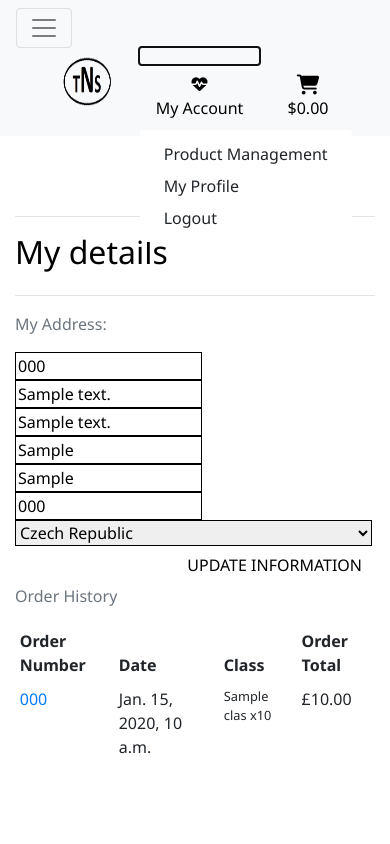
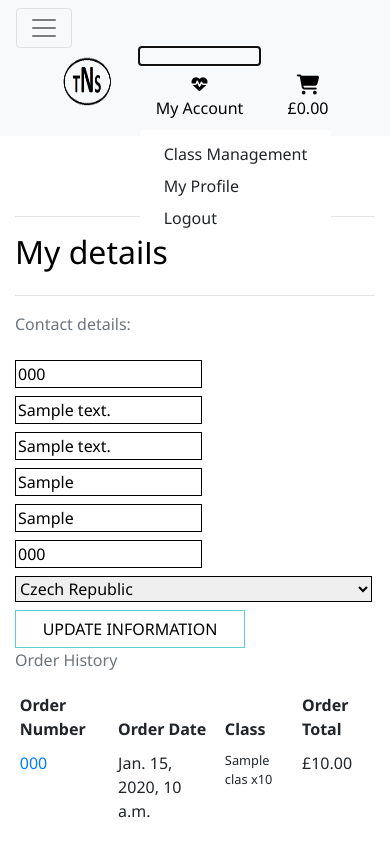
Before and after one commit to Code-Institute-Submissions/trainernats, a Django app: page /membership/ in a window 390 px wide, after a click that opens the changed part. Run offline with Django 3.2, Linux system fonts and the light colour scheme; a user stored in the database is signed in; tables that the repository leaves empty hold one stand-in row (values such as "Sample post"); some libraries are stand-ins or nearby versions.

Commit message:
made changes to memberships form.py and base template aswell as top-nav and mobile nav to exclude nav links if the user is not an admin

```diff
--- a/checkout/templates/checkout/checkout.html
+++ b/checkout/templates/checkout/checkout.html
@@ -90,7 +90,7 @@
                     {{ order_form.country | as_crispy_field }}
                     <div class="form-check form-check-inline float-right mr-0">
                         {% if user.is_authenticated %}
-                            <label class="form-check-label" for="id-save-info">Save this delivery information to my profile</label>
+                            <label class="form-check-label text-black" for="id-save-info">Save this delivery information to my profile</label>
                             <input class="form-check-input ml-2 mr-0" type="checkbox" id="id-save-info" name="save-info" checked>
                         {% else %}
                             <label class="form-check-label" for="id-save-info">
@@ -117,7 +117,7 @@
                         </span>
                         <span class="font-weight-bold">Adjust Cart</span>
                     </a>
-                    <button id="submit-button" class="btn btn-black rounded-0">
+                    <button id="submit-button" class="btn btn-black rounded-0 ml-2 mb-0">
                         <span class="font-weight-bold">Complete Order</span>
                         <span class="icon">
                             <i class="fas fa-lock"></i>
--- a/memberships/forms.py
+++ b/memberships/forms.py
@@ -30,5 +30,5 @@ class UserMembershipForm(forms.ModelForm):
                 else:
                     placeholder = placeholders[field]
                 self.fields[field].widget.attrs['placeholder'] = placeholder
-            self.fields[field].widget.attrs['class'] = 'border-black rounded-0 profile-form-input'
+            self.fields[field].widget.attrs['class'] = 'border-black rounded-0 mt-2 profile-form-input'
             self.fields[field].label = False
--- /dev/null
+++ b/memberships/static/memberships/css/membership.css
@@ -0,0 +1,3 @@
+.text-imput{
+    margin-top:10px;
+}
--- a/memberships/templates/memberships/membership.html
+++ b/memberships/templates/memberships/membership.html
@@ -2,7 +2,7 @@
 {% load static %}
 
 {% block extra_css %}
-    <link rel="stylesheet" href="{% static 'memberships/css/profile.css' %}">
+    <link rel="stylesheet" href="{% static 'memberships/css/membership.css' %}">
 {% endblock %}
 
 {% block page_header %}
@@ -25,11 +25,11 @@
         </div>
         <div class="row">
             <div class="col-12 col-lg-6">
-                <p class="text-muted">My Address:</p>
+                <p class="text-muted">Contact details:</p>
                 <form class="mt-3" action="{% url 'membership' %}" method="POST" id="membership-update-form">
                     {% csrf_token %}
                     {{ form|crispy }}
-                    <button class="btn btn-black rounded-0 text-uppercase float-right">Update Information</button>
+                    <button class="btn classes-button rounded-0 text-uppercase mt-2">Update Information</button>
                 </form>
             </div>
             <div class="col-12 col-lg-6">
@@ -39,7 +39,7 @@
                         <thead>
                             <tr>
                                 <th>Order Number</th>
-                                <th>Date</th>
+                                <th>Order Date</th>
                                 <th>Class</th>
                                 <th>Order Total</th>
                             </tr>
--- a/memberships/views.py
+++ b/memberships/views.py
@@ -15,8 +15,15 @@ def membership(request):
         form = UserMembershipForm(request.POST, instance=membership)
         if form.is_valid():
             form.save()
-            messages.success(request, 'Your details have been updated successfully')
-
+            messages.success(
+                             request,
+                             'Your details have been updated successfully'
+                             )
+        else:
+            messages.error(
+                           request,
+                           'Unable to update info - please check for errors'
+                           )
     form = UserMembershipForm(instance=membership)
     orders = membership.orders.all()
 
--- a/static/css/base.css
+++ b/static/css/base.css
@@ -48,31 +48,11 @@ body {
     display: flex;
     justify-content: center;
     align-items: center;
-    height: 50px;
-    margin-bottom: 10px;
     border: 1px solid #58d1cd;
     background: white;
     color: black;
     min-width: 230px;
     }
-
-.btn-black {
-    background: white;
-    color: black;
-}
-
-.btn-outline-black {
-    background: black;
-    color: white !important; /* use important to override link colors for <a> elements */
-    border: 1px solid white;
-}
-
-.btn-outline-black:hover,
-.btn-outline-black:active,
-.btn-outline-black:focus {
-    background: white;
-    color: black !important;
-}
 
 .classes-button:hover,
 .classes-button:active,
@@ -83,6 +63,25 @@ body {
     background: #70f0eb;
     color: #000;
 }
+
+.btn-black {
+    background: #70f0eb;
+    color: black;
+    margin-bottom: 10px;
+}
+
+.btn-outline-black {
+    background: black;
+    color: white !important; /* use important to override link colors for <a> elements */
+}
+
+.btn-outline-black:hover,
+.btn-outline-black:active,
+.btn-outline-black:focus {
+    background: #70f0eb;
+    color: black !important;
+}
+
 
 .text-black {
     color: #000 !important;
@@ -103,7 +102,7 @@ body {
 }
 
 .container-classes {
-    margin-top:10px;
+    margin:10px 0px;
     font-family: 'Noto Sans', sans-serif;
 }
 .tagline {
@@ -148,7 +147,7 @@ body {
     padding: 15px;
     font-size: 1.25rem;
     border-top-style: solid;
-    border-top-color:green;
+    /*border-top-color:green;*/
 }
 
 .to-checkout{
--- a/templates/base.html
+++ b/templates/base.html
@@ -62,17 +62,22 @@
                         <a class="text-black nav-link" href="#" id="user-options" data-toggle="dropdown" aria-haspopup="true" aria-expanded="false">
                             <div class="text-center">
                                 <div><i class="fas fa-heartbeat"></i></div>
+                                {% if request.user.is_authenticated %}
                                 <p class="my-0">My Account</p>
+                                {% else %}
+                                <p class="my-0">Register/Login</p>
+                                {% endif %}
                             </div>
                         </a>
                         <div class="dropdown-menu border-0" aria-labelledby="user-options">
                             {% if request.user.is_authenticated %}
                                 {% if request.user.is_superuser %}
-                                    <a href="#" class="dropdown-item">Class Management</a>
+                                    <a href="{% url 'add_class' %}" class="dropdown-item">Class Management</a>
                                 {% endif %}
                                 <a href="{% url 'membership' %}" class="dropdown-item">My Profile</a>
                                 <a href="{% url 'account_logout' %}" class="dropdown-item">Logout</a>
                             {% else %}
+
                                 <a href="{% url 'account_signup' %}" class="dropdown-item">Register</a>
                                 <a href="{% url 'account_login' %}" class="dropdown-item">Login</a>
                             {% endif %}
--- a/templates/includes/main-nav.html
+++ b/templates/includes/main-nav.html
@@ -1,9 +1,15 @@
 <div class="collapse navbar-collapse" id="main-nav">
     <ul class="navbar-nav w-auto mx-auto">
         <li class="nav-item">
+            {% if request.user.is_authenticated %}
+            <a class="font-weight-bold nav-link text-black mr-5" href="{% url 'membership' %}" id="membership-link">
+                My Orders
+            </a>
+            {% else %}
             <a class="font-weight-bold nav-link text-black mr-5" href="{% url 'home' %}" id="home-link">
                 Home
             </a>
+            {% endif %}
         </li>
         <li class="nav-item">
             <a class="font-weight-bold nav-link text-black mr-5" href="#" id="about-me-link">
--- a/templates/includes/mobile-top-header.html
+++ b/templates/includes/mobile-top-header.html
@@ -14,12 +14,16 @@
     <a class="text-black nav-link d-block d-lg-none" href="#" id="user-options" data-toggle="dropdown" aria-haspopup="true" aria-expanded="false">
         <div class="text-center">
             <div><i class="fas fa-heartbeat"></i></div>
+            {% if request.user.is_authenticated %}
             <p class="my-0">My Account</p>
+            {% else %}
+            <p class="my-0">Register/Login</p>
+            {% endif %}
     </a>
     <div class="dropdown-menu border-0" aria-labelledby="user-options">
         {% if request.user.is_authenticated %}
             {% if request.user.is_superuser %}
-                <a href="#" class="dropdown-item">Product Management</a>
+                <a href="{% url 'add_class' %}" class="dropdown-item">Class Management</a>
             {% endif %}
             <a href="{% url 'membership' %}" class="dropdown-item">My Profile</a>
             <a href="{% url 'account_logout' %}" class="dropdown-item">Logout</a>
@@ -30,16 +34,16 @@
     </div>
 </li>
 
-<!-- This code is from Code Institute with change the icon -->
+<!-- This code is from Code Institute with change to the icon -->
 <li class="list-inline-item">
     <a class="{% if grand_total %}text-primary font-weight-bold{% else %}text-black{% endif %} nav-link d-block d-lg-none" href="{% url 'view_cart' %}">
         <div class="text-center">
             <div><i class="fas fa-shopping-cart fa-lg"></i></div>
             <p class="my-0">
                 {% if grand_total %}
-                    ${{ grand_total|floatformat:2 }}
+                    £{{ grand_total|floatformat:2 }}
                 {% else %}
-                    $0.00
+                    £0.00
                 {% endif %}
             </p>
         </div>
```
Also changed, not shown: templates/includes/toasts/toast_success.html (+0 -7 lines), media/9adbe3fb-cd26-428a-8bad-b053ba8cfafa.jpg (added).
